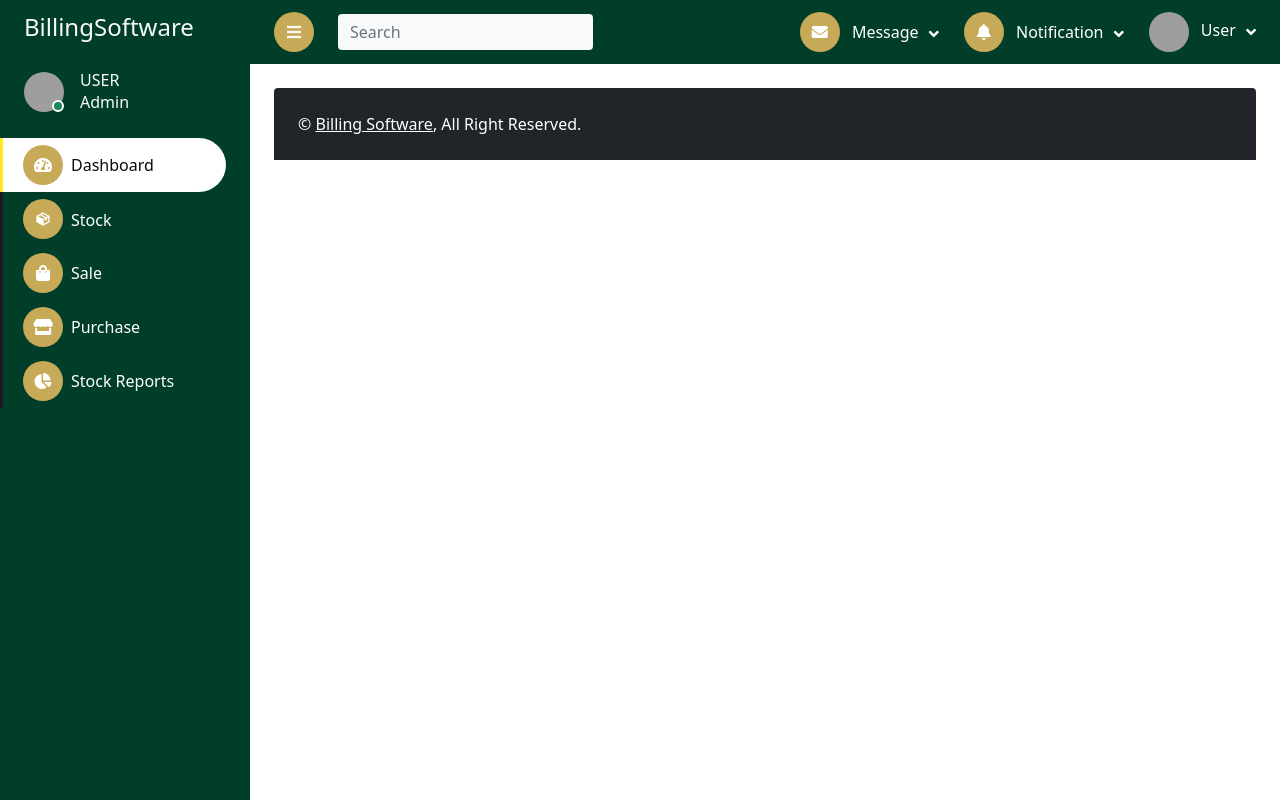
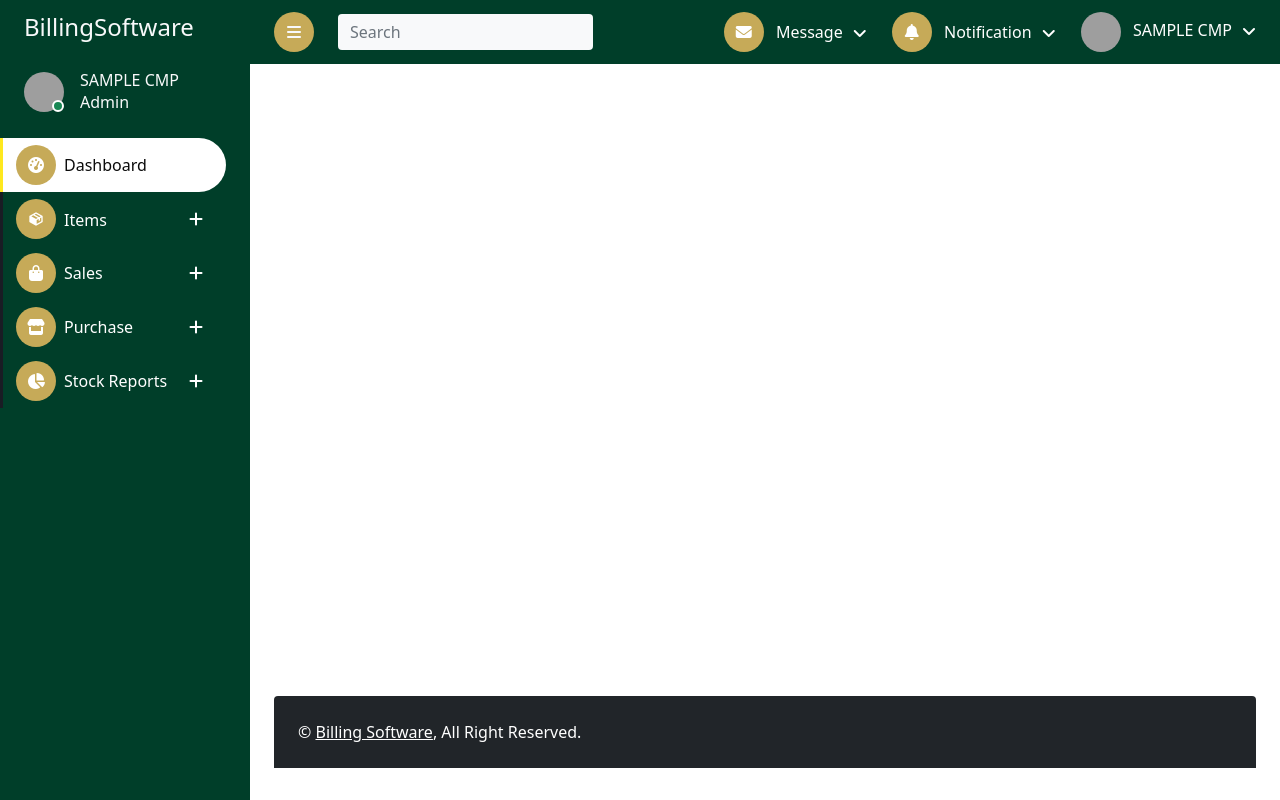
Before and after one commit to Shemeemvp/BillingSoftware, a Django app: template BillApp/templates/base.html in a window 1280 px wide. Run offline with Django 4.2, Linux system fonts and the light colour scheme; the template is opened without the code that fills it: most values are stand-ins (such as "Sample title", 1, 10 or a date in 2020); some libraries are stand-ins or nearby versions; grey boxes are pictures that could not be loaded.

Commit message:
Plus button added in nav icons. Company name updated in nav bar

```diff
--- a/BillApp/templates/base.html
+++ b/BillApp/templates/base.html
@@ -19,6 +19,7 @@
 
     <!-- Icon Font Stylesheet -->
     <link href="https://cdnjs.cloudflare.com/ajax/libs/font-awesome/5.10.0/css/all.min.css" rel="stylesheet">
+    <link rel="stylesheet" href="https://cdnjs.cloudflare.com/ajax/libs/font-awesome/6.4.2/css/all.min.css" integrity="sha512-z3gLpd7yknf1YoNbCzqRKc4qyor8gaKU1qmn+CShxbuBusANI9QpRohGBreCFkKxLhei6S9CQXFEbbKuqLg0DA==" crossorigin="anonymous" referrerpolicy="no-referrer" />
     <link href="https://cdn.jsdelivr.net/npm/bootstrap-icons@1.4.1/font/bootstrap-icons.css" rel="stylesheet">
 
     <!-- Libraries Stylesheet -->
@@ -110,6 +111,8 @@
             color: black;
         }
     </style>
+    <script src="https://code.jquery.com/jquery-3.1.0.min.js"></script>
+    <script src="https://ajax.googleapis.com/ajax/libs/jquery/3.7.1/jquery.min.js"></script>
 </head>
 
 <body>
@@ -136,12 +139,12 @@
                         <div class="bg-success rounded-circle border border-2 border-white position-absolute end-0 bottom-0 p-1"></div>
                     </div>
                     <div class="ms-3">
-                        <h6 class="mb-0 text-light">USER</h6>
+                        <h6 class="mb-0 text-light text-uppercase">{{cmp.company_name}}</h6>
                         <span class="text-light">Admin</span>
                     </div>
                 </div>
                 <div class="navbar-nav w-100">
-                    <a href="/go_dashboard" class="nav-item nav-link active"><i class="fa fa-tachometer-alt me-2"></i>Dashboard</a>
+                    <a href="/go_dashboard" class="nav-item nav-link nav-dashboard active"><i class="fa fa-tachometer-alt me-2"></i>Dashboard</a>
                     <!-- <div class="nav-item dropdown">
                         <a href="#" class="nav-link dropdown-toggle" data-bs-toggle="dropdown"><i class='bx bxs-package me-2'></i></i>Stock</a>
                         <div class="dropdown-menu bg-transparent border-0">
@@ -150,10 +153,10 @@
 
                         </div>
                     </div> -->
-                    <a href="#" class="nav-item nav-link"><i class="bx bxs-package me-2"></i>Stock</a>
-                    <a href="#" class="nav-item nav-link"><i class="fa fa-shopping-bag me-2"></i>Sale</a>
-                    <a href="#" class="nav-item nav-link"><i class="fa fa-store me-2"></i>Purchase</a>
-                    <a href="#" class="nav-item nav-link"><i class="fas fa-chart-pie me-2"></i>Stock Reports</a>
+                    <a href="#" class="nav-item nav-link nav-items"><i class="bx bxs-package me-2"></i>Items<i class="fa-solid fa-plus bg-transparent float-end add-icon" onclick="window.location.href=`{% url 'goItems' %}`"></i></a>
+                    <a href="#" class="nav-item nav-link nav-sales"><i class="fa fa-shopping-bag me-2"></i>Sales<i class="fa-solid fa-plus bg-transparent float-end add-icon"></i></a>
+                    <a href="#" class="nav-item nav-link nav-purchase"><i class="fa fa-store me-2"></i>Purchase<i class="fa-solid fa-plus bg-transparent float-end add-icon"></i></a>
+                    <a href="#" class="nav-item nav-link nav-stockreports"><i class="fas fa-chart-pie me-2"></i>Stock Reports<i class="fa-solid fa-plus bg-transparent float-end add-icon"></i></a>
                     <!-- <a href="table.html" class="nav-item nav-link"><i class="fa fa-table me-2"></i>Tables</a> -->
                     <!-- <a href="chart.html" class="nav-item nav-link"><i class="fa fa-chart-bar me-2"></i>Charts</a> -->
                     <!-- <div class="nav-item dropdown">
@@ -251,9 +254,10 @@
                     <div class="nav-item dropdown">
                         <a href="#" class="nav-link dropdown-toggle" data-bs-toggle="dropdown">
                             <img class="rounded-circle me-lg-2" src="{% static 'assets/img/nouser.jpg' %}" alt="" style="width: 40px; height: 40px;">
-                            <span class="d-none d-lg-inline-flex">User</span>
+                            <span class="d-none d-lg-inline-flex text-uppercase">{{cmp.company_name}}</span>
                         </a>
                         <div class="dropdown-menu dropdown-menu-end bg-dark border-0 rounded-0 rounded-bottom m-0">
+                            <a href="#" class="dropdown-item">Profile</a>
                             <a href="#" class="dropdown-item">Company</a>
                             <a href="#" class="dropdown-item">Settings</a>
                             <a href="{% url 'userLogout' %}" class="dropdown-item">Log Out</a>
@@ -294,7 +298,7 @@
     </div>
 
     <!-- JavaScript Libraries -->
-    <script src="https://code.jquery.com/jquery-3.4.1.min.js"></script>
+    <!-- <script src="https://code.jquery.com/jquery-3.4.1.min.js"></script> -->
     <script src="https://cdn.jsdelivr.net/npm/bootstrap@5.0.0/dist/js/bootstrap.bundle.min.js"></script>
     <script src="{% static 'assets/lib/chart/chart.min.js' %}"></script>
     <script src="lib/easing/easing.min.js"></script>
--- a/static/assets/css/base.css
+++ b/static/assets/css/base.css
@@ -17,7 +17,9 @@
     z-index: 99;
 }
 
-
+main{
+    min-height: 76vh;
+}
 /*** Spinner ***/
 #spinner {
     opacity: 0;
@@ -126,7 +128,7 @@
 
 /*** Navbar ***/
 .sidebar .navbar .navbar-nav .nav-link {
-    padding: 7px 20px;
+    padding: 7px 10px 7px 13px;
     color: var(--light);
     font-weight: 500;
     border-left: 3px solid var(--secondary);
@@ -141,6 +143,13 @@
     border-color: white;
 }
 
+.sidebar .navbar .navbar-nav .nav-link:hover .add-icon,
+.sidebar .navbar .navbar-nav .nav-link.active .add-icon{
+    color: #C6AA58;
+}
+.add-icon:hover {
+    transform: scale(1.5);
+}
 .sidebar .navbar .navbar-nav .nav-link i {
     width: 40px;
     height: 40px;
```
